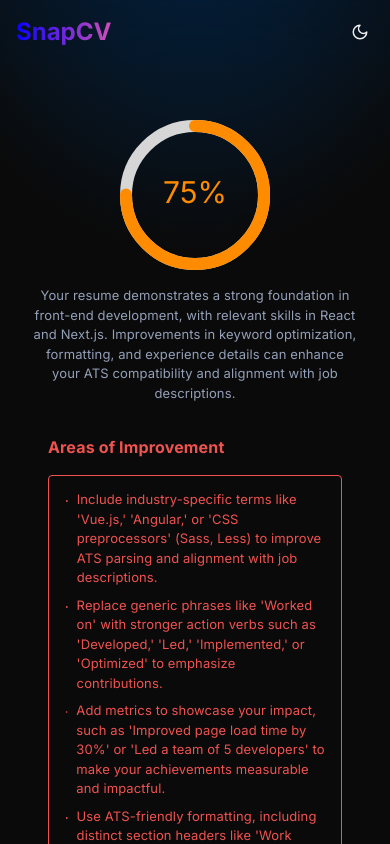
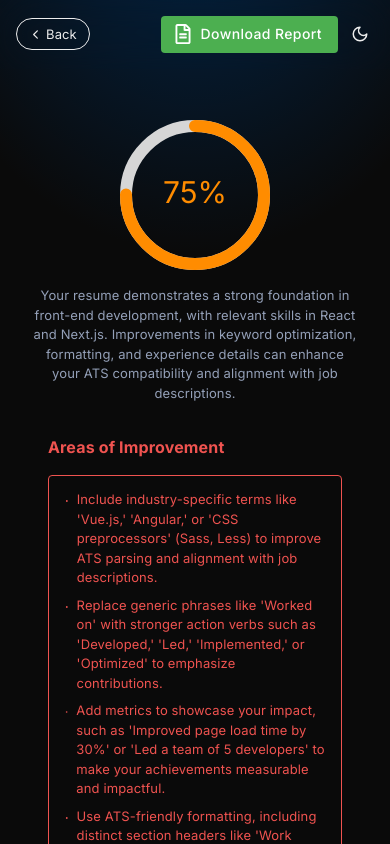
Before and after one commit to VijulMalviya/VizCV, a Next.js app: page /ats-and-feedback-result in a window 390 px wide. Built offline with nearby package versions, Linux system fonts and the light colour scheme.

Commit message:
Feature# Enahncement in UI, Also add Downlaod Report Section in ATS page,and fix minor issues in responsive view

```diff
--- a/src/components/forms/JobApplicationForm.tsx
+++ b/src/components/forms/JobApplicationForm.tsx
@@ -216,7 +216,7 @@ const JobApplicationForm = () => {
           >
             Job description Suggests  <i>(Click on title to import job description)</i>
           </Typography>
-          <Stack direction={{md:"row",xs:"column"}} spacing={{md:1,xs:0.5}}>
+          <Stack direction={{sm:"row",xs:"column"}} spacing={{md:1,xs:0.5}}>
 
           {jobDescriptions.map((job) => (
           <Chip
--- a/src/components/shared-component/footer/index.tsx
+++ b/src/components/shared-component/footer/index.tsx
@@ -11,8 +11,8 @@ const Footer = () => {
         sx={{
           display: "flex",
           justifyContent: "space-between",
-          alignItems: { xs: "flex-start", md: "center" },
-          flexDirection: { xs: "column", md: "row" },
+          alignItems: { xs: "flex-start", sm: "center" },
+          flexDirection: { xs: "column", sm: "row" },
           width: "100%",
           py: 2,
 
--- a/src/components/shared-component/header/index.tsx
+++ b/src/components/shared-component/header/index.tsx
@@ -1,12 +1,21 @@
-import { Box, Button, Chip, Container, Stack, Typography, useMediaQuery } from "@mui/material";
+import {
+  Box,
+  Button,
+  Chip,
+  Container,
+  Stack,
+  Typography,
+  useMediaQuery,
+} from "@mui/material";
 import React, { useState } from "react";
 import ThemeToggleButton from "../ThemeToggleButton";
 import { TbFileTypeDocx } from "react-icons/tb";
 import { TbFileTypePdf } from "react-icons/tb";
 import { IoIosArrowBack } from "react-icons/io";
+import { FaRegFileAlt } from "react-icons/fa";
 import { usePathname } from "next/navigation";
 import { useRouter } from "next/router";
-import { exportToDOCX, exportToPDF } from "@/utils";
+import { exportToDOCX, exportToPDF, downloadReport } from "@/utils";
 
 const Header = () => {
   const pathname = usePathname();
@@ -14,8 +23,9 @@ const Header = () => {
   const [exportLoading] = useState({
     pdf: false,
     docx: false,
+    report: false,
   });
-  const isMobile = useMediaQuery('(max-width:600px)');
+  const isMobile = useMediaQuery("(max-width:600px)");
 
   return (
     <Box
@@ -37,7 +47,7 @@ const Header = () => {
             py: 2,
           }}
         >
-          {pathname == "/draft" ? (
+          {pathname == "/draft"  || pathname == "/ats-and-feedback-result" ? (
             <>
               <Chip
                 label={
@@ -69,12 +79,13 @@ const Header = () => {
           )}
 
           <Stack direction="row" spacing={1} justifyContent="flex-end">
-            {(pathname == "/draft" && !isMobile) && (
+            {pathname == "/draft" && !isMobile && (
               <>
                 {" "}
                 <Button
                   variant="contained"
                   color="success"
+                  sx={{ backgroundColor: "#4caf50" }}
                   startIcon={<TbFileTypePdf />}
                   onClick={exportToPDF}
                   disabled={exportLoading?.pdf}
@@ -84,12 +95,28 @@ const Header = () => {
                 <Button
                   variant="contained"
                   color="success"
-                  sx={{ mt: 2 }}
+                  sx={{ backgroundColor: "#4caf50" }}
                   startIcon={<TbFileTypeDocx />}
                   onClick={exportToDOCX}
                   disabled={exportLoading?.docx}
                 >
                   {exportLoading?.docx ? "Downloding,,," : "Download DOCX"}
+                </Button>
+              </>
+            )}
+
+            {pathname == "/ats-and-feedback-result" && (
+              <>
+                {" "}
+                <Button
+                  variant="contained"
+                  color="success"
+                  sx={{ backgroundColor: "#4caf50" }}
+                  startIcon={<FaRegFileAlt />}
+                  onClick={downloadReport}
+                  disabled={exportLoading?.report}
+                >
+                  {exportLoading?.pdf ? "Downloding,,," : "Download Report"}
                 </Button>
               </>
             )}
--- a/src/pages/draft/index.tsx
+++ b/src/pages/draft/index.tsx
@@ -9,7 +9,7 @@ const Draft = () => {
   return (
     <Layout>
       <Container maxWidth="lg">
-        <Box width="100%" height="80vh" mt={2}>
+        <Box width="100%" height="83vh" mt={2}>
           {!isMobile ? <TinyMCEEditor /> : <MobileEditor />}
         </Box>
       </Container>
--- a/src/utils.ts
+++ b/src/utils.ts
@@ -5,3 +5,8 @@ export const exportToPDF = () => {
 export const exportToDOCX = () => {
   console.log("DownloadDOCX");
 };
+
+
+export const downloadReport = () => {
+  console.log("DownloadReport");
+};
```
Also changed, not shown: src/components/sections/workflow/WorkflowCard.tsx (added, +43 -0 lines), src/components/sections/workflow/index.tsx (+4 -34 lines).
